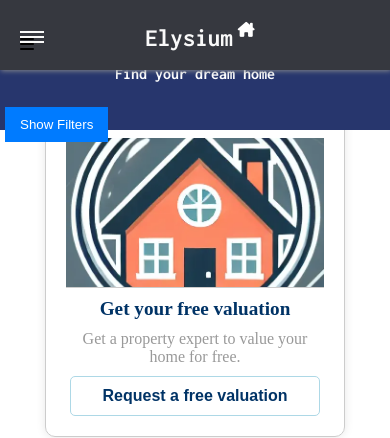
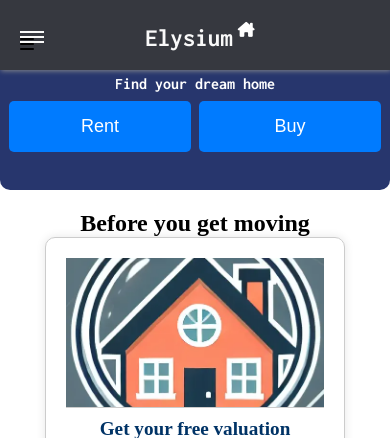
Before and after one commit to Dhitchen28963/elysium-realestate-django, a Django app: page / in a window 390 px wide. Shown: the top 438 px of the page. Run offline with Django 4.2, Linux system fonts and the light colour scheme; parts of the project's set-up code (start-up, migrations or seed data) failed here and were passed over; some libraries are stand-ins or nearby versions.

Commit message:
Added rent and buy button to screen sizes 693px and below and removed filters container

```diff
--- a/static/css/style.css
+++ b/static/css/style.css
@@ -644,16 +644,13 @@ footer p {
     top: 49px;
   }
 
-  .search-bar input[type="text"],
-  .search-bar button {
+  .search-bar input[type="text"] {
     display: none;
   }
 
   main .search-container {
-    position: absolute;
+    position: relative;
     width: 100%;
-    height: 80px;
-    border-radius: 0;
     padding: 5px;
     margin-top: -20px;
   }
@@ -668,20 +665,39 @@ footer p {
     display: none;
   }
 
-  .buttons-container {
-    flex-direction: row;
+  .search-container {
+    display: flex;
+    flex-direction: column;
+    align-items: center;
+    justify-content: center;
+    padding: 10px;
   }
 
-  .rent-button, .buy-button {
-    flex: none;
-    width: 50%;
-    padding: 5px;
-    margin: 0 10px 10px 0;
-    font-size: 20px;
+  #home-search-form {
+    width: 100%;
   }
 
-  .rent-button:last-child, .buy-button:last-child {
-    margin-right: 0;
+  #home-search-form .search-bar {
+    display: flex;
+    width: 100%;
+    justify-content: space-between;
+  }
+
+  #rent-button, #buy-button {
+    width: 48%;
+    font-size: 18px;
+    padding: 15px;
+    background-color: #007bff;
+    color: white;
+    border: none;
+    border-radius: 5px;
+    cursor: pointer;
+    text-align: center;
+    margin: 1%;
+  }
+
+  #rent-button:hover, #buy-button:hover {
+    background-color: #0056b3;
   }
 
   .filters-container {
@@ -697,10 +713,8 @@ footer p {
   .dropdown-menu {
     width: 100%;
   }
-}
 
-@media (min-width: 694px) {
-  .buttons-container {
+  #toggle-filters {
     display: none;
   }
 }
```
Also changed, not shown: 1 other file.
